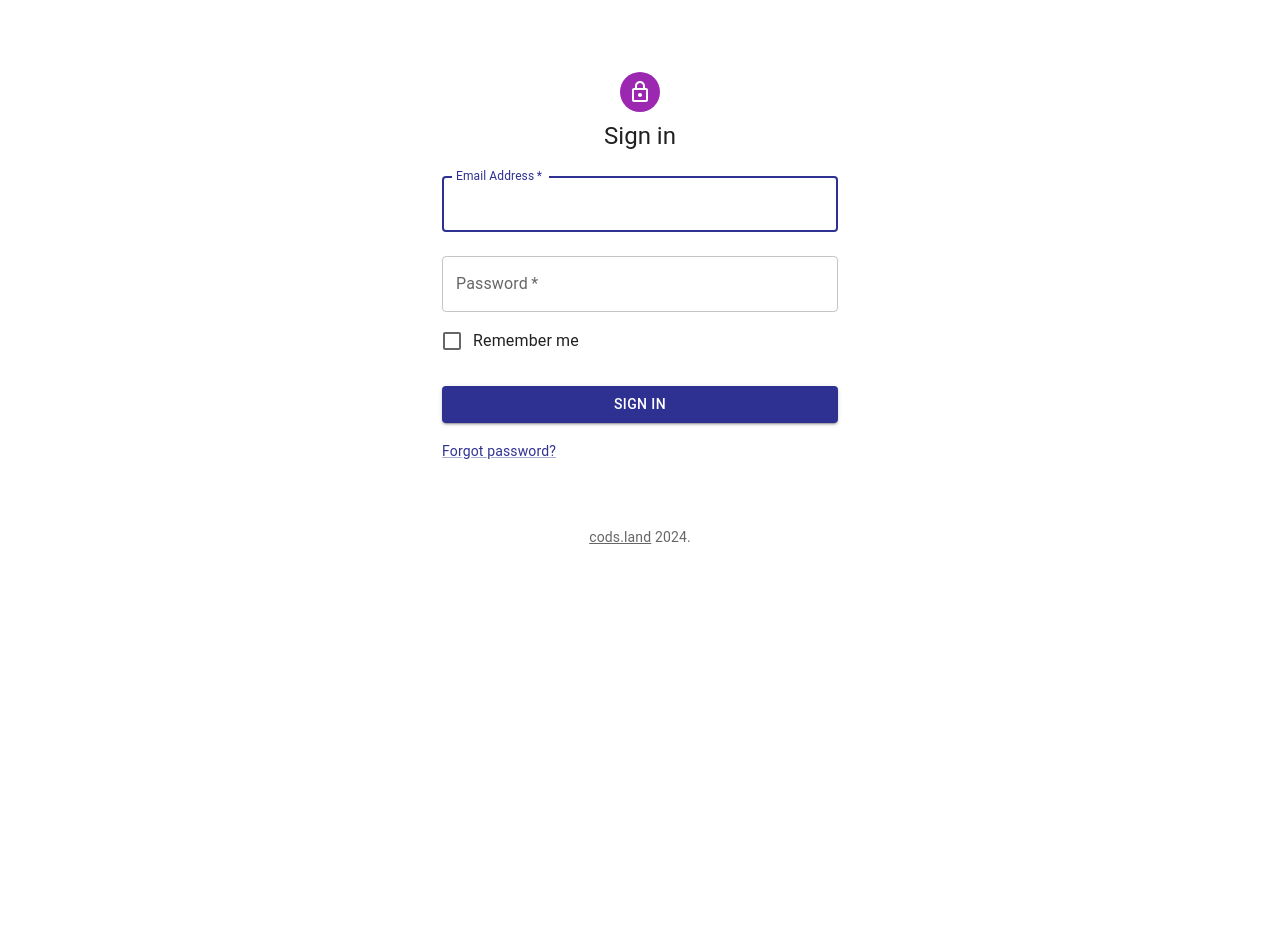
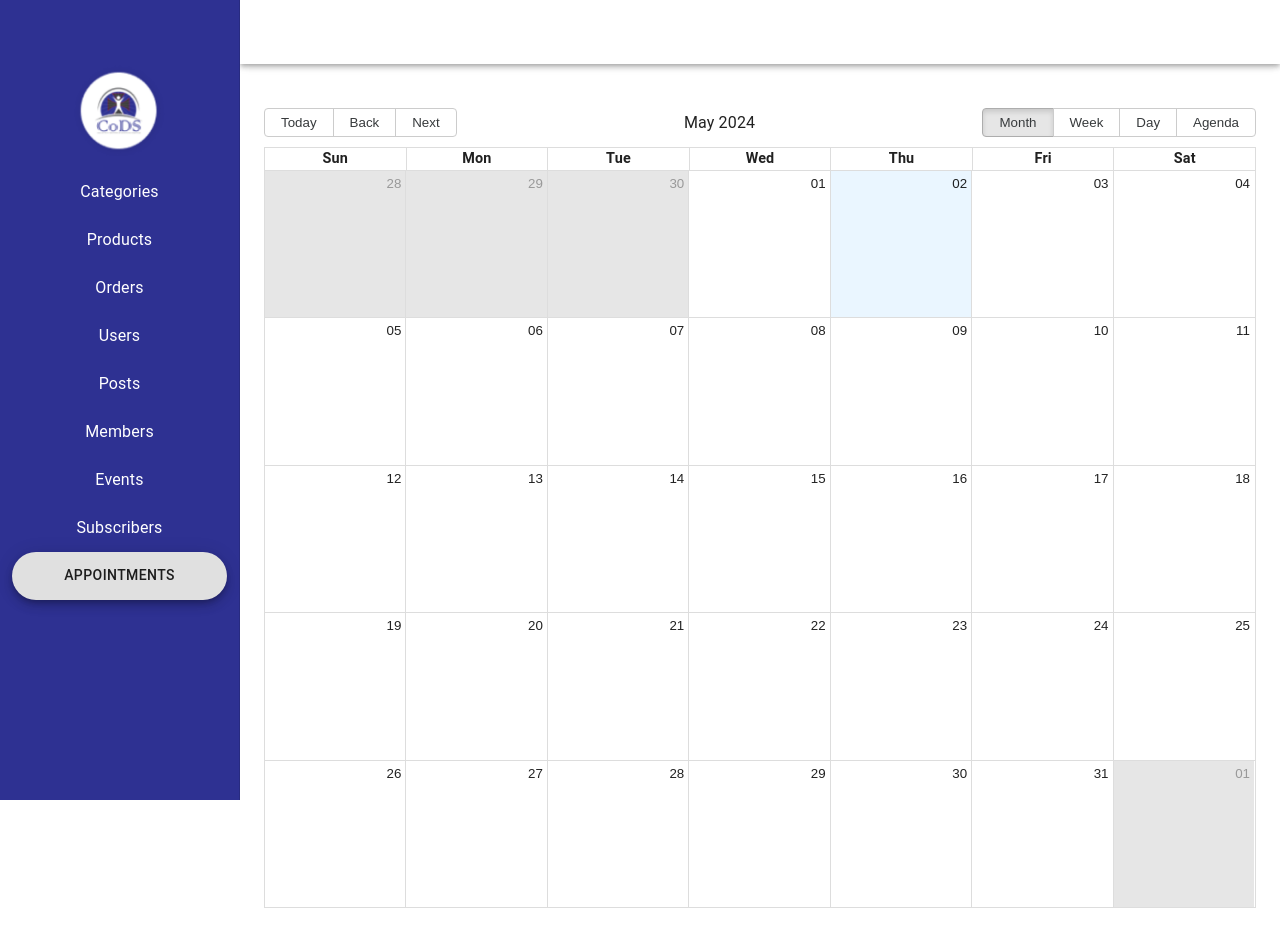
Before and after one commit to noierrdev/cods.land-admin-vite-ui, a React (Vite) app: page /admin/appointments in a window 1280 px wide. Before the commit this address led to /auth/signin. Before the commit the page ends 800 px from the top, so only its background shows below. Built offline with nearby package versions, Linux system fonts and the light colour scheme; no server answers.

Commit message:
appointments

```diff
--- a/src/layouts/Frame.jsx
+++ b/src/layouts/Frame.jsx
@@ -188,6 +188,15 @@ export default function FrameLayout(props) {
                         </ListItemButton>
                     )}
                 </ListItem>
+                <ListItem disablePadding>
+                    {pathname==('/admin/appointments')?(
+                        <Fab style={{width:"90%",marginLeft:"auto",marginRight:"auto"}} variant='extended' >Appointments</Fab>
+                    ):(
+                        <ListItemButton onClick={e=>navigate('/admin/appointments')} >
+                            <ListItemText style={{textAlign:"center"}} primary={`Appointments`} />
+                        </ListItemButton>
+                    )}
+                </ListItem>
                 {/* <ListItem disablePadding>
                     {pathname==('/admin/newsletters')?(
                         <Fab style={{width:"90%",marginLeft:"auto",marginRight:"auto"}} variant='extended' >Newsletters</Fab>
--- a/src/pages/appointments/index.jsx
+++ b/src/pages/appointments/index.jsx
@@ -1,7 +1,39 @@
 import React from 'react'
+import { Calendar, momentLocalizer } from 'react-big-calendar'
+import moment from 'moment'
+import 'react-big-calendar/lib/css/react-big-calendar.css';
+import axios from 'axios';
+import { BACKEND_URL } from '../../AppConfigs';
+const localizer = momentLocalizer(moment)
 const AppointmentsPage=props=>{
+    const [Events,setEvents]=React.useState([]);
+    const getEvents=(e)=>{
+        axios.post(`${BACKEND_URL}/appointments/calendar`,{
+            range:e
+        },{
+            headers:{
+                token:sessionStorage.getItem('token')
+            }
+        })
+        .then(response=>{
+            if(response.data.status=="success"){
+                // setEvents([...response.data.data])
+            }
+        })
+    }
     return (
         <>
+        <Calendar
+        localizer={localizer}
+        events={[
+
+        ]}
+        onSelectEvent={e=>console.log(e)}
+        startAccessor="start"
+        endAccessor="end"
+        onRangeChange={getEvents}
+        style={{ height: 800,marginTop:20 }}
+        />
         </>
     )
 }
--- a/src/routes/index.jsx
+++ b/src/routes/index.jsx
@@ -77,6 +77,11 @@ const AppRoutes = (props)=>{
                     auth:true,
                     element:Loadable(React.lazy(()=>import('../pages/subscribers')))(props),
                 },
+                {
+                    path:"appointments",
+                    auth:true,
+                    element:Loadable(React.lazy(()=>import('../pages/appointments')))(props),
+                },
             ]
         },
         {
```
Also changed, not shown: src/pages/appointments/datagrid.jsx (added).
